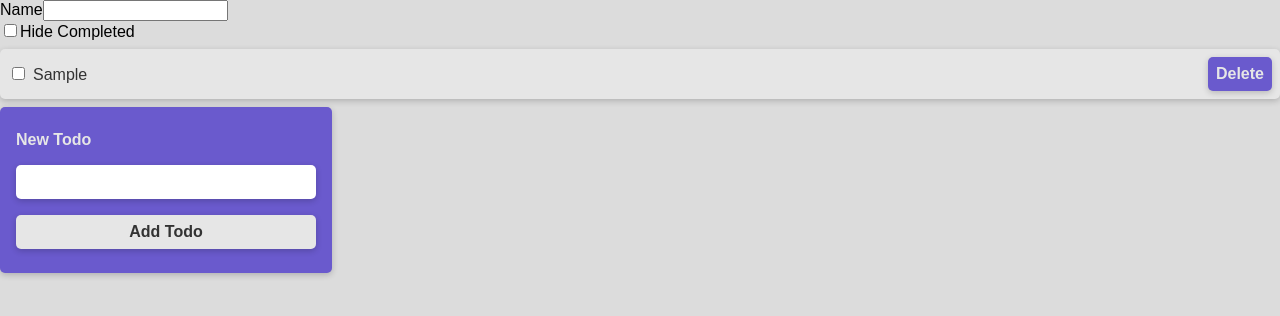
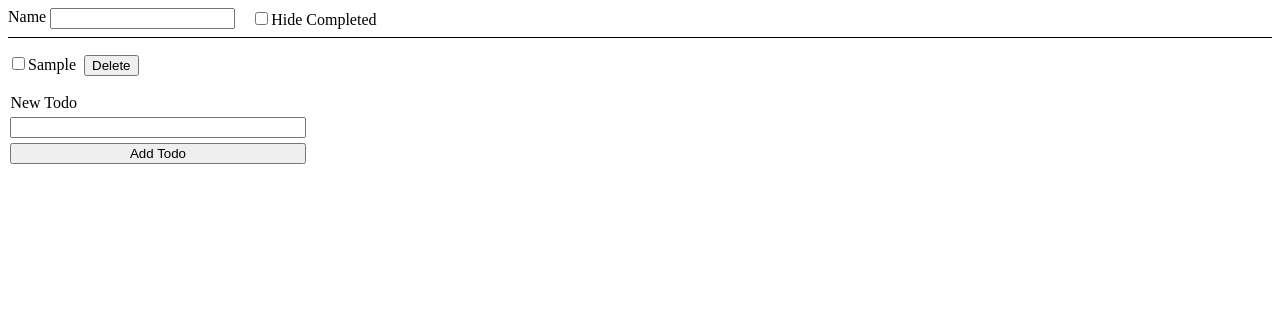
Before and after one commit to ralhadda/react-to-do, a React (Vite) app: page / in a window 1280 px wide. Both pictures are taken after typing "Sample" into the empty fields and a click on the button "Add Todo". Shown: the top 316 px of the page. Built offline with nearby package versions, Linux system fonts and the light colour scheme.

Commit message:
revert style

```diff
--- a/src/styles.css
+++ b/src/styles.css
@@ -1,122 +1,57 @@
-/* Global styles */
-
-:root {
-  --primary-color: #6a5acd;
-  --secondary-color: #dcdcdc;
-  --tertiary-color: #e6e6e6;
-  --text-color: #333;
-}
-
-body {
-  background-color: var(--secondary-color);
-  font-family: sans-serif;
-  font-size: 16px;
-  margin: 0;
-  padding: 0;
-}
-
-/* Form styles */
-
 #new-todo-form {
-  background-color: var(--primary-color);
-  border-radius: 5px;
-  box-shadow: 0 2px 6px rgba(0, 0, 0, 0.2);
   display: flex;
   flex-direction: column;
   max-width: 300px;
-  padding: 1rem;
 }
 
 #new-todo-form > * {
-  margin: 0.5rem 0;
+  margin: 0.15rem;
 }
 
-#new-todo-form label {
-  color: var(--tertiary-color);
-  font-weight: bold;
-}
-
-#new-todo-form input[type="text"] {
-  border: none;
-  border-radius: 5px;
-  box-shadow: 0 2px 6px rgba(0, 0, 0, 0.2);
-  font-size: 1rem;
-  padding: 0.5rem;
-}
-
-#new-todo-form button {
-  background-color: var(--tertiary-color);
-  border: none;
-  border-radius: 5px;
-  box-shadow: 0 2px 6px rgba(0, 0, 0, 0.2);
-  color: var(--text-color);
-  cursor: pointer;
-  font-size: 1rem;
-  font-weight: bold;
-  padding: 0.5rem 1rem;
-}
-
-/* List styles */
-
 #list {
-  list-style: none;
-  margin: 0;
   padding: 0;
 }
 
 .list-item {
-  background-color: var(--tertiary-color);
-  border-radius: 5px;
-  box-shadow: 0 2px 6px rgba(0, 0, 0, 0.2);
-  display: flex;
-  justify-content: space-between;
-  align-items: center;
-  margin: 0.5rem 0;
-  padding: 0.5rem;
+  list-style: none;
 }
 
-.list-item-label {
+.list-item-label:hover,
+[data-list-item-checkbox]:hover {
   cursor: pointer;
-  flex-grow: 1;
-  margin: 0;
-  padding: 0;
 }
 
 .list-item-label:hover > [data-list-item-text] {
-  color: var(--primary-color);
+  color: #333;
   text-decoration: line-through;
 }
 
-[data-list-item-checkbox] {
-  cursor: pointer;
-  margin-right: 0.5rem;
-}
-
-[data-list-item-text] {
-  color: var(--text-color);
-  font-size: 1rem;
-  margin: 0;
-  padding: 0;
-  text-decoration: none;
-}
-
 [data-list-item-checkbox]:checked ~ [data-list-item-text] {
+  text-decoration: line-through;
   color: #aaa;
-  text-decoration: line-through;
 }
 
 [data-button-delete] {
-  background-color: var(--primary-color);
-  border: none;
-  border-radius: 5px;
-  box-shadow: 0 2px 6px rgba(0, 0, 0, 0.2);
-  color: var(--tertiary-color);
+  margin-left: 0.5rem;
+}
+
+button {
   cursor: pointer;
-  font-size: 1rem;
-  font-weight: bold;
-  padding: 0.5rem;
 }
 
 [data-button-edit] {
-  background-color: var(--primary);
+  margin-left: 0.5rem;
 }
+
+.filter-form {
+  display: flex;
+  gap: 1rem;
+  align-items: center;
+  border-bottom: 1px solid black;
+  padding-bottom: 0.5rem;
+}
+
+.filter-form-group {
+  display: flex;
+  gap: 0.25rem;
+}
```
